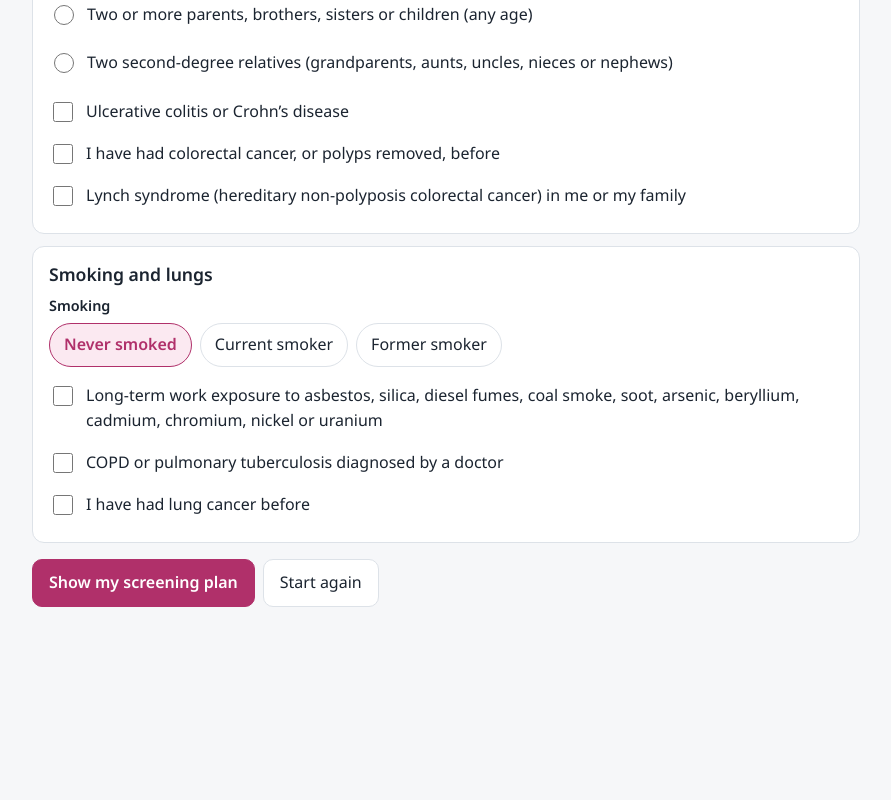
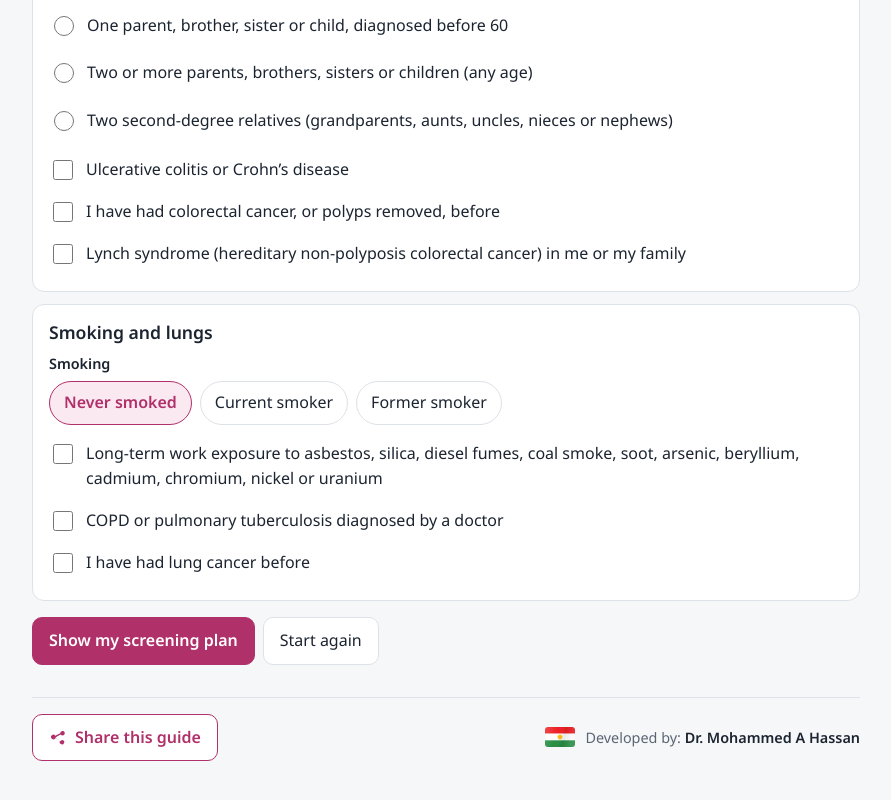
Before and after one commit to mohammed7815ai-eng/MAH7815, a React (Vite) app: page / in a window 1280 px wide. Shown: the part 836-1636 px from the top of the page, without its empty margins (194-1085 px from the left). Before the commit the page ends 1491 px from the top, so only its background shows below. Built offline with nearby package versions, Linux system fonts and the light colour scheme.

Commit message:
Kurdistan flag, developer credit, share button and social preview
Co-Authored-By: Claude Opus 5.5 (1M context) <noreply@anthropic.com>
Claude-Session: https://claude.ai/code/session_01Dqrdsz9PTd1hzC1iXQPyFg

```diff
--- a/index.html
+++ b/index.html
@@ -7,7 +7,22 @@
     <meta name="theme-color" content="#b0306a" />
     <link rel="icon" href="./icon.svg" type="image/svg+xml" />
     <link rel="apple-touch-icon" href="./apple-touch-icon.png" />
-    <title>Cancer Screening Guide</title>
+    <meta name="author" content="Dr. Mohammed A Hassan" />
+    <title>Cancer Screening Guide · Kurdistan Region</title>
+    <link rel="canonical" href="https://mohammed7815ai-eng.github.io/MAH7815/" />
+    <meta property="og:type" content="website" />
+    <meta property="og:site_name" content="Cancer Screening Guide" />
+    <meta property="og:title" content="Cancer Screening Guide · Kurdistan Region" />
+    <meta property="og:description" content="Find out which cancer screening tests are right for you, based on the KRG Ministry of Health 2023 guidelines. In Kurdish, Arabic and English. Developed by Dr. Mohammed A Hassan." />
+    <meta property="og:url" content="https://mohammed7815ai-eng.github.io/MAH7815/" />
+    <meta property="og:image" content="https://mohammed7815ai-eng.github.io/MAH7815/og-image.png" />
+    <meta property="og:image:width" content="1200" />
+    <meta property="og:image:height" content="630" />
+    <meta property="og:image:alt" content="Kurdistan flag with the title Cancer Screening Guide in English, Kurdish and Arabic" />
+    <meta name="twitter:card" content="summary_large_image" />
+    <meta name="twitter:title" content="Cancer Screening Guide · Kurdistan Region" />
+    <meta name="twitter:description" content="Which cancer screening tests are right for you? Based on the KRG MOH 2023 guidelines." />
+    <meta name="twitter:image" content="https://mohammed7815ai-eng.github.io/MAH7815/og-image.png" />
   </head>
   <body>
     <div id="root"></div>
--- a/package.json
+++ b/package.json
@@ -1,6 +1,6 @@
 {
   "name": "cancer-screening-guide",
-  "version": "1.2.0",
+  "version": "1.3.0",
   "description": "Cancer screening guidance (KRG MOH 2023) for web, Windows and Android in English, Sorani, Kurmanji and Arabic",
   "main": "electron/main.cjs",
   "scripts": {
--- a/src/App.tsx
+++ b/src/App.tsx
@@ -8,6 +8,8 @@ import { Learn } from './components/Learn';
 import { Assistant } from './components/Assistant';
 import { About } from './components/About';
 import { TranslationEditor } from './components/TranslationEditor';
+import { KurdistanFlag } from './components/KurdistanFlag';
+import { Footer } from './components/Footer';
 
 type Tab = 'check' | 'learn' | 'assistant' | 'translate' | 'about';
 
@@ -49,10 +51,7 @@ export default function App() {
     <div className="app">
       <header className="topbar no-print">
         <div className="brand">
-          <svg viewBox="0 0 32 32" width="32" height="32" aria-hidden>
-            <circle cx="16" cy="16" r="15" fill="var(--accent)" />
-            <path d="M16 7c-3 0-5 2.5-5 5.5 0 4 5 8 5 12.5 0-4.5 5-8.5 5-12.5C21 9.5 19 7 16 7z" fill="var(--on-accent)" />
-          </svg>
+          <KurdistanFlag className="flag" width={54} />
           <div>
             <h1>{t('app.title')}</h1>
             <p className="subtitle">{t('app.subtitle')}</p>
@@ -109,6 +108,8 @@ export default function App() {
         {__TRANSLATION_EDITOR__ && tab === 'translate' && <TranslationEditor />}
         {tab === 'about' && <About />}
       </main>
+
+      <Footer />
     </div>
   );
 }
--- /dev/null
+++ b/src/components/Footer.tsx
@@ -0,0 +1,45 @@
+import { useState } from 'react';
+import { useI18n } from '../i18n';
+import { KurdistanFlag } from './KurdistanFlag';
+
+/** Public address of the website, used by the share button. */
+export const SHARE_URL = 'https://mohammed7815ai-eng.github.io/MAH7815/';
+export const DEVELOPER = 'Dr. Mohammed A Hassan';
+
+export function Footer() {
+  const { t } = useI18n();
+  const [copied, setCopied] = useState(false);
+
+  const share = async () => {
+    const data = { title: t('app.title'), text: t('share.text'), url: SHARE_URL };
+    try {
+      if (navigator.share) return await navigator.share(data);
+    } catch {
+      return; // user closed the share sheet
+    }
+    try {
+      await navigator.clipboard.writeText(`${data.text} ${SHARE_URL}`);
+      setCopied(true);
+      setTimeout(() => setCopied(false), 3000);
+    } catch {
+      window.prompt(t('share.button'), SHARE_URL);
+    }
+  };
+
+  return (
+    <footer className="site-footer">
+      <button type="button" className="share no-print" onClick={share}>
+        <svg viewBox="0 0 24 24" width="18" height="18" aria-hidden>
+          <path fill="currentColor" d="M18 16a3 3 0 0 0-2.4 1.2l-6.7-3.4a3 3 0 0 0 0-1.6l6.7-3.4A3 3 0 1 0 15 7l-6.7 3.4a3 3 0 1 0 0 3.2L15 17a3 3 0 1 0 3-1z" />
+        </svg>
+        {copied ? t('share.copied') : t('share.button')}
+      </button>
+      <div className="credit">
+        <KurdistanFlag width={30} />
+        <span>
+          {t('footer.developedBy')} <strong dir="ltr">{DEVELOPER}</strong>
+        </span>
+      </div>
+    </footer>
+  );
+}
--- /dev/null
+++ b/src/components/KurdistanFlag.tsx
@@ -0,0 +1,44 @@
+/** Flag of the Kurdistan Region: red, white and green bands with a golden 21-ray sun. */
+const RAYS = 21;
+const CX = 45;
+const CY = 30;
+const R_OUT = 9.6;
+const R_IN = 5.4;
+
+function sunPath(): string {
+  const pts: string[] = [];
+  for (let i = 0; i < RAYS * 2; i++) {
+    const r = i % 2 === 0 ? R_OUT : R_IN;
+    const a = (Math.PI * i) / RAYS - Math.PI / 2;
+    pts.push(`${(CX + r * Math.cos(a)).toFixed(2)},${(CY + r * Math.sin(a)).toFixed(2)}`);
+  }
+  return `M${pts.join('L')}Z`;
+}
+const SUN = sunPath();
+
+export function KurdistanFlag({ width = 54, className }: { width?: number; className?: string }) {
+  return (
+    <svg className={className} viewBox="0 0 90 60" width={width} height={(width * 2) / 3} role="img" aria-label="Kurdistan Region flag">
+      <defs>
+        <clipPath id="krg-flag-clip">
+          <rect width="90" height="60" rx="5" />
+        </clipPath>
+        <linearGradient id="krg-flag-sheen" x1="0" y1="0" x2="1" y2="0.2">
+          <stop offset="0" stopColor="#fff" stopOpacity="0.18" />
+          <stop offset="0.45" stopColor="#fff" stopOpacity="0" />
+          <stop offset="0.7" stopColor="#000" stopOpacity="0.08" />
+          <stop offset="1" stopColor="#fff" stopOpacity="0.1" />
+        </linearGradient>
+      </defs>
+      <g clipPath="url(#krg-flag-clip)">
+        <rect width="90" height="20" fill="#ED2024" />
+        <rect y="20" width="90" height="20" fill="#FFFFFF" />
+        <rect y="40" width="90" height="20" fill="#278E43" />
+        <path d={SUN} fill="#FEBD11" />
+        <circle cx={CX} cy={CY} r={R_IN - 0.4} fill="#FEBD11" />
+        <rect width="90" height="60" fill="url(#krg-flag-sheen)" />
+      </g>
+      <rect x="0.5" y="0.5" width="89" height="59" rx="4.5" fill="none" stroke="#000" strokeOpacity="0.12" />
+    </svg>
+  );
+}
--- a/src/i18n/en.ts
+++ b/src/i18n/en.ts
@@ -307,6 +307,10 @@ export const en = {
   'thanks.female': "Thank you for taking the time to look after your health. We wish you a long and healthy life.",
   'thanks.male': "Thank you for taking the time to look after your health. We wish you a long and healthy life.",
   'about.privacyLocal': "Privacy: your answers are processed on your device and never uploaded.",
+  'footer.developedBy': "Developed by:",
+  'share.button': "Share this guide",
+  'share.copied': "Link copied. Paste it into any app to share.",
+  'share.text': "Find out which cancer screening tests are right for you, based on the Kurdistan Region guidelines.",
 };
 
 export type MessageKey = keyof typeof en;
--- a/src/i18n/locales/ar.json
+++ b/src/i18n/locales/ar.json
@@ -284,5 +284,9 @@
   "care.male": "أنتَ مهم، لذا اعتنِ بصحتك",
   "thanks.female": "شكراً لكِ لأنكِ خصصتِ وقتاً للاهتمام بصحتك. نتمنى لكِ حياة طويلة وصحية.",
   "thanks.male": "شكراً لك لأنك خصصت وقتاً للاهتمام بصحتك. نتمنى لك حياة طويلة وصحية.",
-  "about.privacyLocal": "الخصوصية: تتم معالجة إجاباتك على جهازك ولا تُرفع أبداً."
+  "about.privacyLocal": "الخصوصية: تتم معالجة إجاباتك على جهازك ولا تُرفع أبداً.",
+  "footer.developedBy": "تطوير:",
+  "share.button": "شارك هذا الدليل",
+  "share.copied": "تم نسخ الرابط. الصقه في أي تطبيق لمشاركته.",
+  "share.text": "اعرف فحوصات الكشف المبكر عن السرطان المناسبة لك، وفق إرشادات إقليم كوردستان."
 }
--- a/src/i18n/locales/badini.json
+++ b/src/i18n/locales/badini.json
@@ -284,5 +284,9 @@
   "care.male": "تو گرینگ ئی، ژ بەر ڤێ یەکێ ل تەندورستیا خوە مقاتە بە",
   "thanks.female": "سپاس ژ بۆ کو تە دەم ژ بۆ تەندورستیا خوە ڤەقەتاند. ئەم ژیانەکە درێژ و ساخلەم ژ تە را دخوازن.",
   "thanks.male": "سپاس ژ بۆ کو تە دەم ژ بۆ تەندورستیا خوە ڤەقەتاند. ئەم ژیانەکە درێژ و ساخلەم ژ تە را دخوازن.",
-  "about.privacyLocal": "نەپەنی: بەرسڤێن تە ل سەر ئاموورا تە تێنە کرن و قەت نایێن بارکرن."
+  "about.privacyLocal": "نەپەنی: بەرسڤێن تە ل سەر ئاموورا تە تێنە کرن و قەت نایێن بارکرن.",
+  "footer.developedBy": "پێشخستن:",
+  "share.button": "ڤێ رێبەرێ پارڤە بکە",
+  "share.copied": "گرێدان ھات کۆپیکرن. ژ بۆ پارڤەکرنێ د ھەر سەپانەکێ دا ب جھ بکە.",
+  "share.text": "فێر ببە کیژان پشکنینێن پەنجەشێرێ ژ تە را گونجاو ئن، ل گۆری رێبەرنامەیێن ھەرێما کوردستانێ."
 }
--- a/src/i18n/locales/ckb.json
+++ b/src/i18n/locales/ckb.json
@@ -284,5 +284,9 @@
   "care.male": "تۆ گرنگیت، بۆیە ئاگاداری تەندروستیت بە",
   "thanks.female": "سوپاس بۆ ئەوەی کاتت بۆ ئاگاداریی تەندروستیت تەرخان کرد. ژیانێکی درێژ و تەندروست بۆ تۆ دەخوازین.",
   "thanks.male": "سوپاس بۆ ئەوەی کاتت بۆ ئاگاداریی تەندروستیت تەرخان کرد. ژیانێکی درێژ و تەندروست بۆ تۆ دەخوازین.",
-  "about.privacyLocal": "تایبەتمەندی: وەڵامەکانت لەسەر ئامێرەکەت مامەڵەیان لەگەڵ دەکرێت و هەرگیز بار ناکرێن."
+  "about.privacyLocal": "تایبەتمەندی: وەڵامەکانت لەسەر ئامێرەکەت مامەڵەیان لەگەڵ دەکرێت و هەرگیز بار ناکرێن.",
+  "footer.developedBy": "پەرەپێدەر:",
+  "share.button": "ئەم ڕێبەرە بڵاو بکەرەوە",
+  "share.copied": "بەستەرەکە لەبەرگیرایەوە. لە هەر بەرنامەیەکدا دایبنێ بۆ بڵاوکردنەوە.",
+  "share.text": "بزانە کام پشکنینی شێرپەنجە بۆ تۆ گونجاوە، بەپێی ڕێنماییەکانی هەرێمی کوردستان."
 }
--- a/src/i18n/locales/kmr.json
+++ b/src/i18n/locales/kmr.json
@@ -284,5 +284,9 @@
   "care.male": "Tu girîng î, ji ber vê yekê li tenduristiya xwe miqate be",
   "thanks.female": "Spas ji bo ku te dem ji bo tenduristiya xwe veqetand. Em jiyaneke dirêj û saxlem ji te re dixwazin.",
   "thanks.male": "Spas ji bo ku te dem ji bo tenduristiya xwe veqetand. Em jiyaneke dirêj û saxlem ji te re dixwazin.",
-  "about.privacyLocal": "Nepenî: bersivên te li ser amûra te têne kirin û qet nayên barkirin."
+  "about.privacyLocal": "Nepenî: bersivên te li ser amûra te têne kirin û qet nayên barkirin.",
+  "footer.developedBy": "Pêşxistin:",
+  "share.button": "Vê rêberê parve bike",
+  "share.copied": "Girêdan hat kopîkirin. Ji bo parvekirinê di her sepanekê de bi cih bike.",
+  "share.text": "Fêr bibe kîjan pişkinînên penceşêrê ji te re guncaw in, li gorî rêbernameyên Herêma Kurdistanê."
 }
--- a/src/styles.css
+++ b/src/styles.css
@@ -300,3 +300,15 @@ button.link { background: none; border: none; padding: 0 4px; color: var(--accen
 .tl-you-label.at-end { transform: translateX(-100%); }
 [dir='rtl'] .tl-you-label.at-end { transform: translateX(100%); }
 [dir='rtl'] .marker-label.at-start, [dir='rtl'] .tl-you-label.at-start { transform: none; }
+
+/* Flag and footer */
+.brand .flag { filter: drop-shadow(0 1px 2px rgb(0 0 0 / 0.18)); border-radius: 5px; }
+.site-footer {
+  margin: 32px 0 16px; padding-top: 16px; border-top: 1px solid var(--border);
+  display: flex; flex-wrap: wrap; align-items: center; justify-content: space-between; gap: 12px;
+}
+.site-footer .credit { display: flex; align-items: center; gap: 10px; color: var(--muted); font-size: 0.9rem; }
+.site-footer .credit strong { color: var(--text); }
+.site-footer .credit svg { flex: none; border-radius: 3px; }
+button.share { display: inline-flex; align-items: center; gap: 8px; color: var(--accent); border-color: var(--accent); font-weight: 600; }
+@media print { .site-footer { border: 0; } }
--- a/vite.config.ts
+++ b/vite.config.ts
@@ -23,7 +23,7 @@ export default defineConfig(({ mode }) => {
       VitePWA({
         registerType: 'autoUpdate',
         includeAssets: ['icon.svg', 'apple-touch-icon.png'],
-        workbox: { globPatterns: ['**/*.{js,css,html,svg,png}', '**/noto-sans-{arabic-arabic,arabic-latin,latin,latin-ext}-*.woff2'], maximumFileSizeToCacheInBytes: 5_000_000 },
+        workbox: { globPatterns: ['**/*.{js,css,html,svg,png}', '**/noto-sans-{arabic-arabic,arabic-latin,latin,latin-ext}-*.woff2'], globIgnores: ['og-image.png'], maximumFileSizeToCacheInBytes: 5_000_000 },
         manifest: {
           name: 'Cancer Screening Guide – Kurdistan',
           short_name: 'Screening',
```
Also changed, not shown: public/og-image.png (added).
